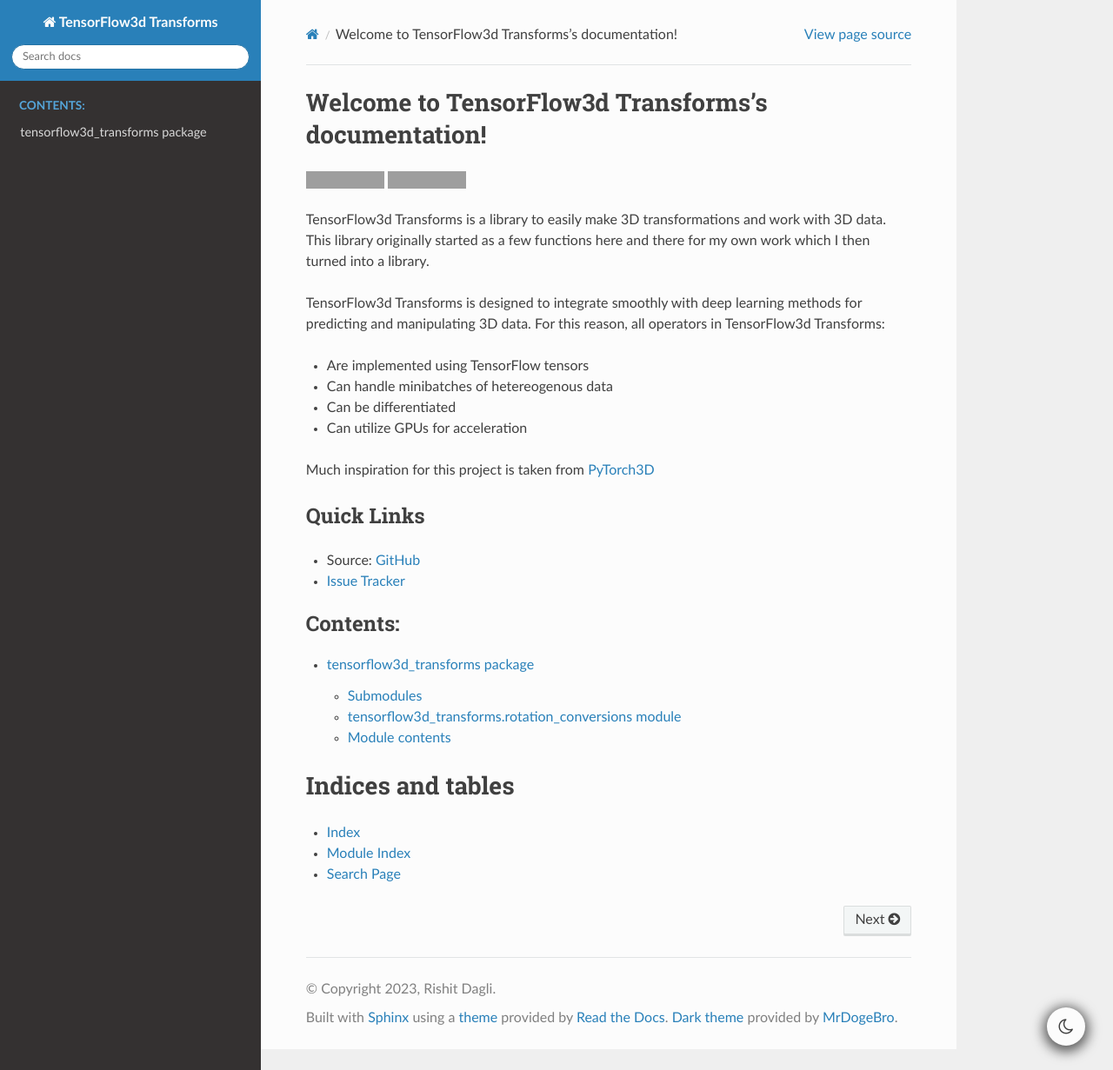
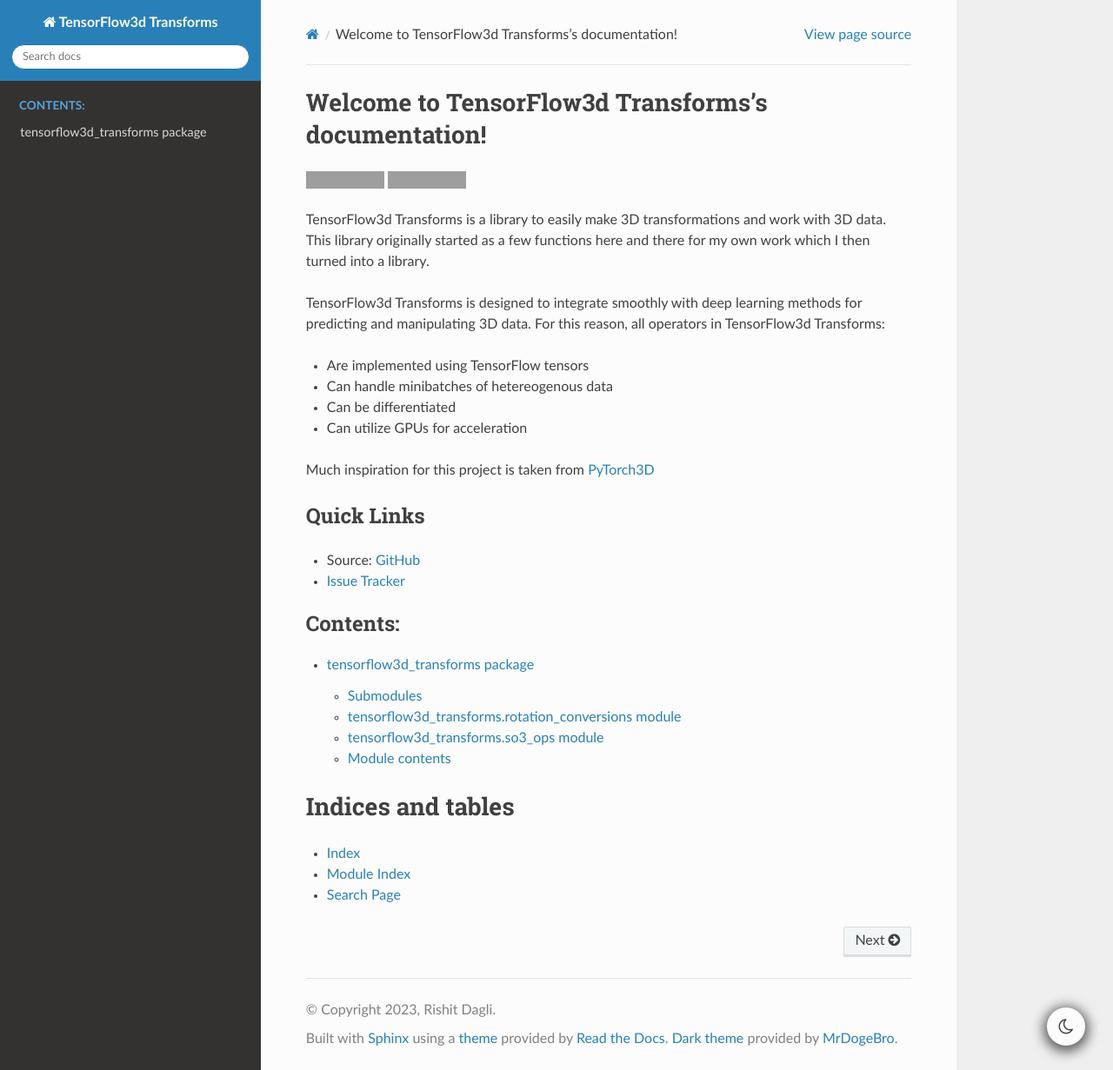
Before and after one commit to Rishit-dagli/3d-transforms, a Sphinx documentation site: the page built from docs/source/index.rst, in a window 1280 px wide and 1231 px high. Shown: the whole window at 87% size. Built offline with Sphinx 7.4.7 and the Read the Docs theme 2.0.0, drawn with Linux system fonts in a browser that asks for light colours; grey boxes are pictures that could not be loaded.

Commit message:
New module

```diff
--- a/docs/source/tensorflow3d_transforms.rst
+++ b/docs/source/tensorflow3d_transforms.rst
@@ -12,6 +12,14 @@
    :undoc-members:
    :show-inheritance:
 
+tensorflow3d\_transforms.so3\_ops module
+----------------------------------------
+
+.. automodule:: tensorflow3d_transforms.so3_ops
+   :members:
+   :undoc-members:
+   :show-inheritance:
+
 Module contents
 ---------------
 
```
